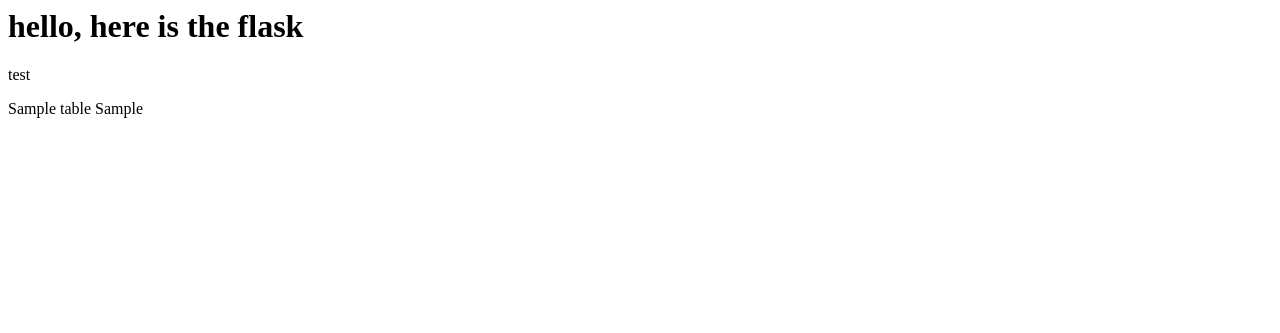
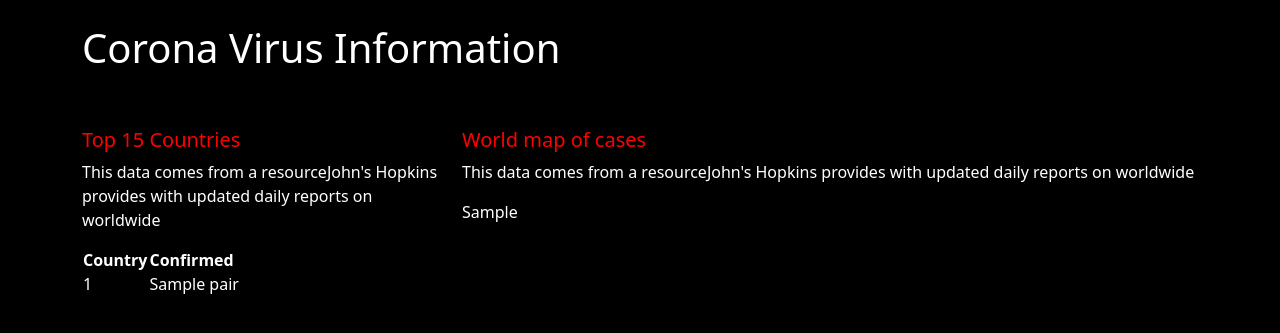
Before and after one commit to ITworkonline/covid_visualization_web, a Flask app: template flask_web/templates/home.html in a window 1280 px wide. Shown: the top 333 px of the page. Run offline with Flask 2, Linux system fonts and the light colour scheme; the template is opened without the code that fills it: most values are stand-ins (such as "Sample title", 1, 10 or a date in 2020); parts of the project's set-up code (start-up, migrations or seed data) failed here and were passed over.

Commit message:
style the website

```diff
--- a/flask_web/app.py
+++ b/flask_web/app.py
@@ -12,23 +12,26 @@ def find_top_confirmed():
     cdf = by_country.nlargest(15, 'Confirmed')[['Confirmed']]
     return cdf
 
+m = folium.Map(location = [39.992, -105.190],
+           tiles = 'Stamen toner',
+           zoom_start = 8)
 def circle_maker(x):
       folium.Circle(location = [x[0], x[1]],
                 radius = float(x[2])*0.5,
-                popup = '{}\nConfirmed Cases: {}'.format(x[3], x[2])).add_to(m)
+                color = 'red',
+                popup = f'<h5 style="backgroundcolor:black;fontcolor:white">{x[3]}</h5>\n<strong>Confirmed</strong>:  {x[2]}', fill = True).add_to(m)
 corona_df[['Lat', 'Long_', 'Confirmed', 'Combined_Key']].dropna(subset = ['Lat', 'Long_']).apply(lambda x: circle_maker(x), axis = 1)
 
-cdf = find_top_confirmed().to_html()
+cdf = find_top_confirmed()
+pairs = [(country, confirmed) for country, confirmed in zip(cdf.index,cdf['Confirmed'])]
 
-m = folium.Map(location = [39.992, -105.190],
-           tiles = 'Stamen toner',
-           zoom_start = 8)
+
 html_map = m._repr_html_()
 
 
 @app.route('/')
 def home():
-    return render_template('home.html', table = cdf, c_map = html_map)
+    return render_template('home.html', table = cdf, c_map = html_map, pairs = pairs)
 
 
 if __name__=='__main__':
--- /dev/null
+++ b/flask_web/static/style.css
@@ -0,0 +1,4 @@
+body{background-color: black;
+color:white;}
+
+h1, td, tr{color:white;}
--- /dev/null
+++ b/flask_web/templates/base.html
@@ -0,0 +1,7 @@
+<head>
+    <link href="https://cdn.jsdelivr.net/npm/bootstrap@5.0.0-beta1/dist/css/bootstrap.min.css" rel="stylesheet" integrity="sha384-giJF6kkoqNQ00vy+HMDP7azOuL0xtbfIcaT9wjKHr8RbDVddVHyTfAAsrekwKmP1" crossorigin="anonymous">
+    <link rel="stylesheet" type = "text/css" href = "{{url_for('static', filename = 'style.css')}}">
+</head>
+
+{% block content %}
+{% endblock %}
--- a/flask_web/templates/home.html
+++ b/flask_web/templates/home.html
@@ -1,4 +1,51 @@
-<h1>hello, here is the flask</h1>
-<p>test</p>
-{{table|safe}}
-{{c_map|safe}}
+{%extends 'base.html'%}
+
+{% block content %}
+
+
+<br />
+<div class = "container">
+<h1>Corona Virus Information</h1>
+</div>
+<br />
+<br />
+
+
+<div class = "container">
+<div class = "row">
+    <div class = "col-4">
+        <h5><font color = 'red'>Top 15 Countries</font></h5>
+        <p>This data comes from a resource<a>John's Hopkins</a> provides
+        with updated daily reports on worldwide</p>
+        <table class = 'table-responsive-sm'>
+        <thead>
+            <tr>
+                <th scope = "col">Country</th>
+                <th scope = "col">Confirmed</th>
+            </tr>
+        </thead>
+        <tbody>
+    {%for pair in pairs%}
+    <tr>
+        <td>{{pair[0]}}</td>
+        <td>{{pair[1]}}</td>
+    </tr>
+    {% endfor %}
+    </tbody>
+    </table>
+</div>
+
+    <div class = "col-8">
+        <h5><font color = 'red'>World map of cases</font></h5>
+        <p>This data comes from a resource<a>John's Hopkins</a> provides
+        with updated daily reports on worldwide</p>
+
+
+        {{c_map|safe}}</div>
+
+    </div>
+</div>
+
+
+
+{% endblock %}
```
